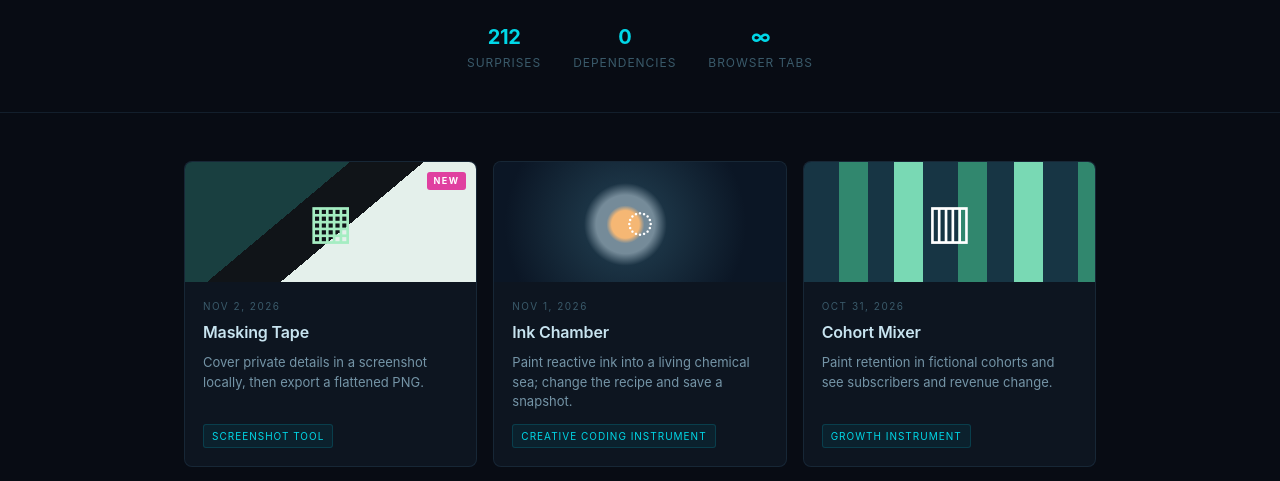
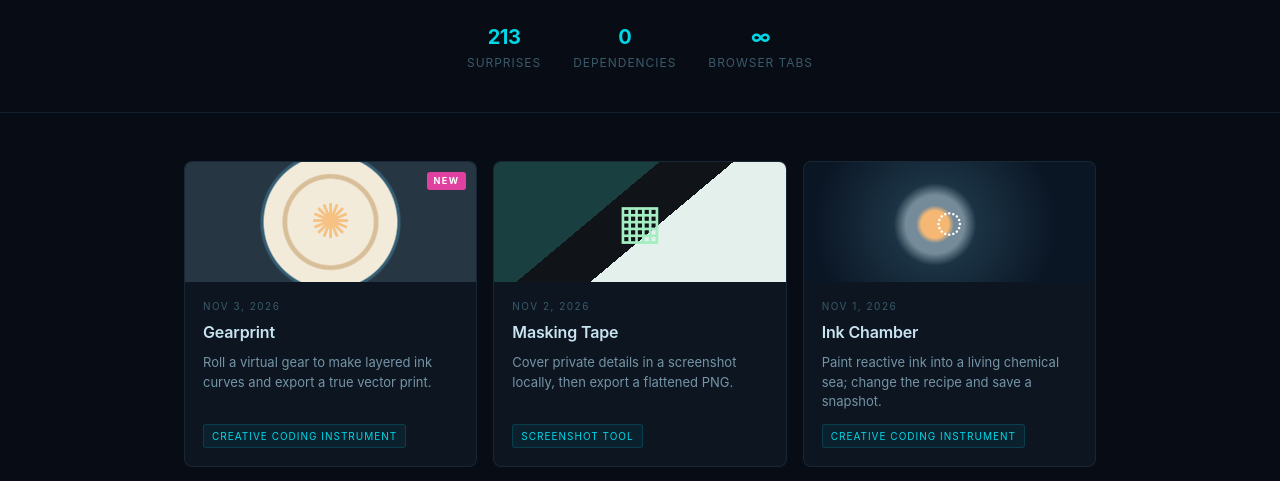
Before and after one commit to JoshLedgard/ElectricSheep, a plain HTML site: page index.html in a window 1280 px wide. Shown: the part 239-720 px from the top of the page. Drawn offline with Linux system fonts and the light colour scheme.

Commit message:
Publish Nov 3 Gearprint daily surprise

```diff
--- a/index.html
+++ b/index.html
@@ -188,7 +188,7 @@
   <h1>Daily <span>Surprises</span></h1>
   <p class="subtitle">One self-contained creative coding experiment per day. Games, generative art, tools, simulations. Opens in any browser, no setup.</p>
   <div class="stats">
-    <div><strong id="count">212</strong>surprises</div>
+    <div><strong id="count">213</strong>surprises</div>
     <div><strong>0</strong>dependencies</div>
     <div><strong>∞</strong>browser tabs</div>
   </div>
@@ -196,7 +196,16 @@
 
 <main>
   <div class="grid" id="grid">
-    <a class="card card-new" href="./11/02/Masking-Tape/">
+    <a class="card card-new" href="./11/03/Gearprint/">
+      <div class="card-preview" style="background:radial-gradient(circle at 50% 50%,#f2ebda 0 27%,#d9bf99 28% 30%,#f2ebda 31% 42%,#345d74 43% 44%,#263743 45%);color:#f5c284">✺</div>
+      <div class="card-body">
+        <div class="card-date">Nov 3, 2026</div>
+        <div class="card-title">Gearprint</div>
+        <div class="card-desc">Roll a virtual gear to make layered ink curves and export a true vector print.</div>
+        <span class="card-tag">creative coding instrument</span>
+      </div>
+    </a>
+    <a class="card" href="./11/02/Masking-Tape/">
       <div class="card-preview" style="background:linear-gradient(140deg,#193f40 0 38%,#101418 38% 55%,#e4f0eb 55%);color:#a5edc2">▦</div>
       <div class="card-body">
         <div class="card-date">Nov 2, 2026</div>
```
Also changed, not shown: 11/03/Gearprint/index.html (added, +6 -0 lines), 1 other file.
